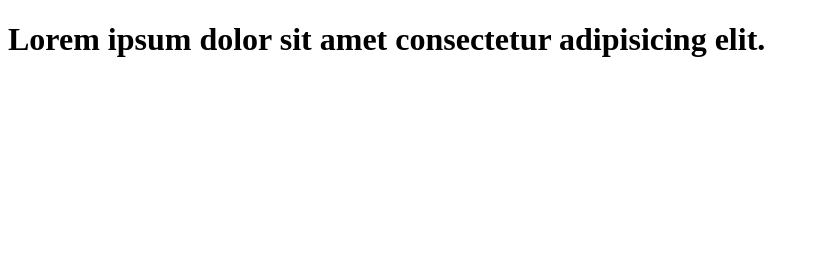
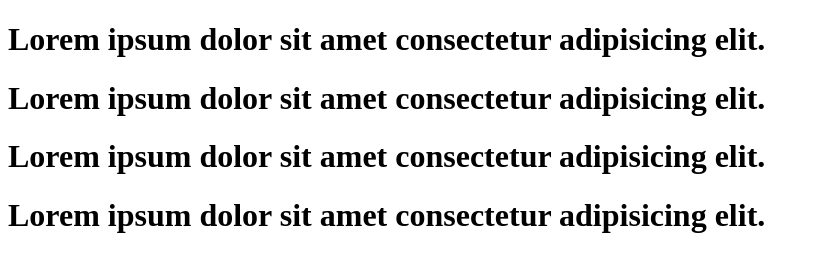
Before and after one commit to abubakkerdev/devops, a plain HTML site: page index.html in a window 1280 px wide. Shown: the whole page, without its empty margins (0-819 px from the left). Drawn offline with Linux system fonts and the light colour scheme.

Commit message:
Change 1

```diff
--- a/index.html
+++ b/index.html
@@ -7,5 +7,8 @@
 </head>
 <body>
     <h1>Lorem ipsum dolor sit amet consectetur adipisicing elit.</h1>
+    <h1>Lorem ipsum dolor sit amet consectetur adipisicing elit.</h1>
+    <h1>Lorem ipsum dolor sit amet consectetur adipisicing elit.</h1>
+    <h1>Lorem ipsum dolor sit amet consectetur adipisicing elit.</h1>
 </body>
 </html>
--- /dev/null
+++ b/style.css
@@ -0,0 +1,15 @@
+* {
+  box-sizing: border-box;
+  font-family: "Arial", sans-serif;
+}
+
+body {
+  margin: 0;
+}
+
+h2 {
+  margin: 0;
+  padding: 10px;
+  background-color: #f2f2f2;
+  border-bottom: 1px solid #ccc;
+}
```
